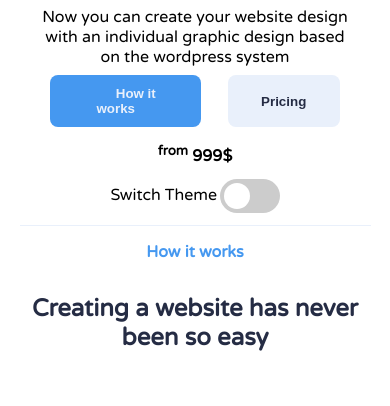
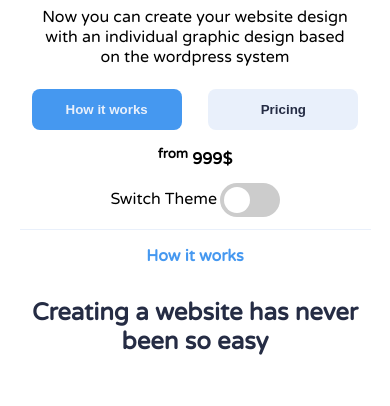
Before and after one commit to ilhamrecca/ilhamrecca.github.io, a plain HTML site: page index.html in a window 390 px wide. Shown: the part 438-844 px from the top of the page. Drawn offline with Linux system fonts and the light colour scheme.

Commit message:
hero-button responsive layout fix

```diff
--- a/Stylesheet.css
+++ b/Stylesheet.css
@@ -20,7 +20,7 @@ body {
     margin: 0 0;
     font-size: 10px;
     font-family: "Varela Round", sans-serif;
-    transition: background 0.4s ease-in;
+    transition: background-color 0.4s ease-in;
 }
 .container {
     width: 90%;
@@ -571,6 +571,12 @@ input:checked + .slider:before {
         display: none;
     }
 
+    .hero-button button {
+        min-width: 150px;
+        margin-top: 1em;
+        padding: 1em;
+    }
+
     .header-hamburger {
         display: flex;
         flex-direction: column;
@@ -590,6 +596,12 @@ input:checked + .slider:before {
 
     .col-nav a:hover {
         background-color: var(--clr-button);
+    }
+}
+@media (max-width: 360px) {
+    .hero-button {
+        display: flex;
+        flex-direction: column;
     }
 }
 @media (min-width: 768) {
```
